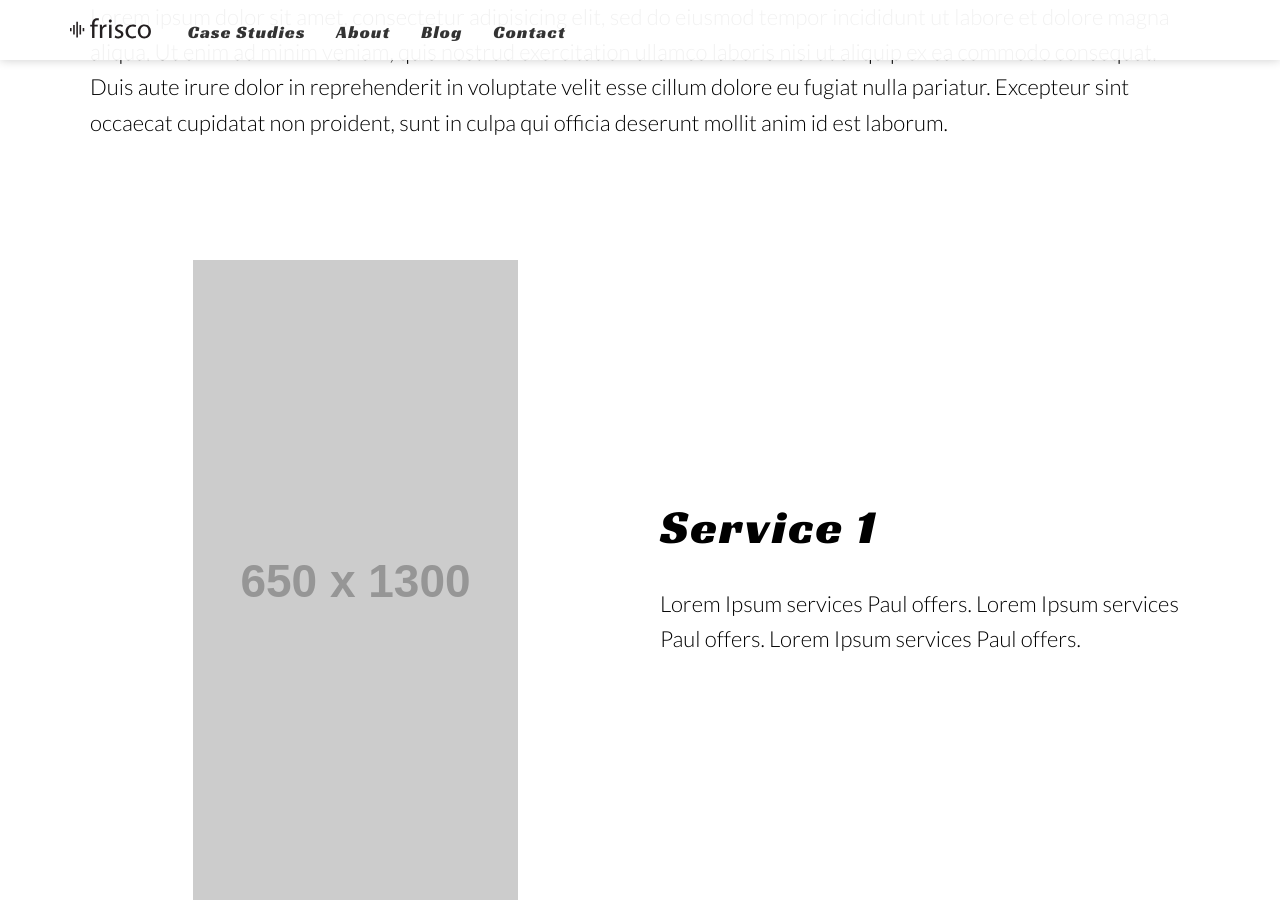
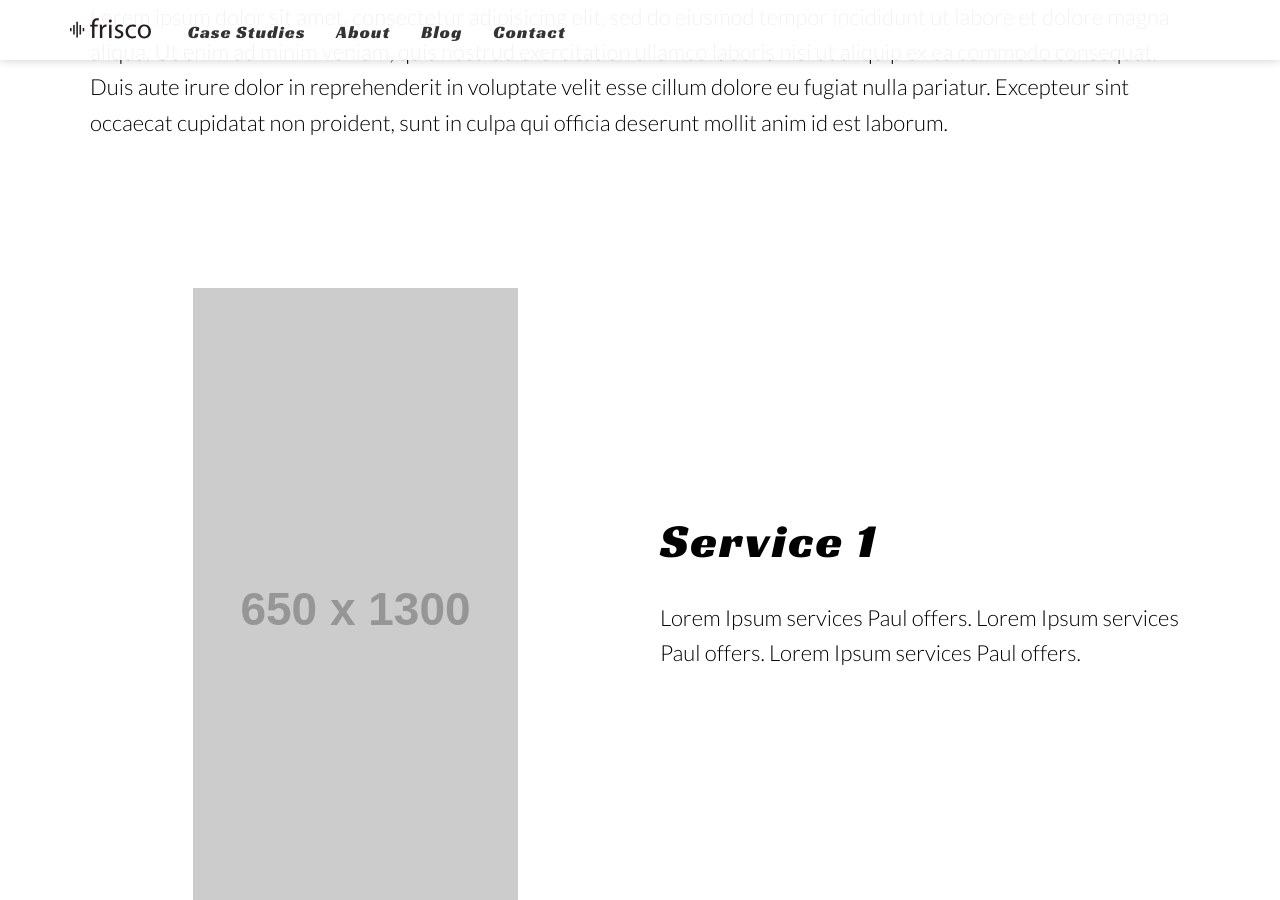
Before and after one commit to mlweih/paulbeddiefrisco, a Jekyll site: the page built from johnson.html, in a window 1280 px wide and 900 px high, scrolled down 1089 px. Built offline with Jekyll 4.4.1, drawn with Linux system fonts in a browser that asks for light colours; nearby versions of some CDN libraries; some of the changed text lies outside the part shown.

Commit message:
Responsive Images and Quote
Quote background change, margin to images in flex for phone sizes.

```diff
--- a/_sass/landing-page.scss
+++ b/_sass/landing-page.scss
@@ -45,6 +45,7 @@
 
 .image {
 	text-align: center;
+	margin-top: 1.75em;
 }
 
 .bottom-cta {
@@ -59,7 +60,7 @@
 	color: #ffffff;
 	background-color: #555555;
 	text-align: center;
-	height: 20vh;
+	/*height: 20vh;*/
 	min-height: 250px;
 	margin-bottom: 100px;
 }
@@ -73,6 +74,7 @@
 .quote-text-container {
 	width: 600px;
 	text-align: left;
+	margin-top: 100px;
 
 	h1, h2, p, .button {
 		text-shadow: 1px 1px 1px rgba(0,0,0,.8);
--- a/index.html
+++ b/index.html
@@ -7,7 +7,7 @@ description: Sustainability consultant maximizing
 	<div class="inner-hero text-container">
 		<div class="hero-text-container">
 			<h1 class="editable">Paul Beddie</h1>
-			<p class="subtext editable">Lorem Ipsum you're stunning here we go.</p>
+			<p class="subtext editable">Nature + People + Technology. Making an impact by taking what is, and maximizing it</p>
 			<!--<div class="cta button alt"><a href="#">Join Now</a></div>-->
 		</div>
 	</div>
@@ -32,7 +32,7 @@ description: Sustainability consultant maximizing
 	<section class="info" id="learn-more">
 		<div class="container flex">
 			<div class="text">
-				<h2 class="editable">Future of Work</h2>
+				<h2 class="editable">The Future of Work</h2>
 				<p class="editable">Lorem Ipsum services Paul offers. Lorem Ipsum services Paul offers. Lorem Ipsum services Paul offers. </p>
 				<div class="other"><a href="loremipsum">Read More</a></div>
 			</div>
```
Also changed, not shown: _data/footer.yml (+4 -4 lines).
